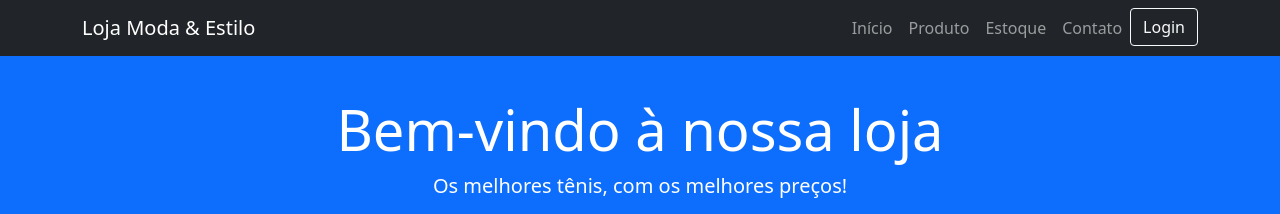
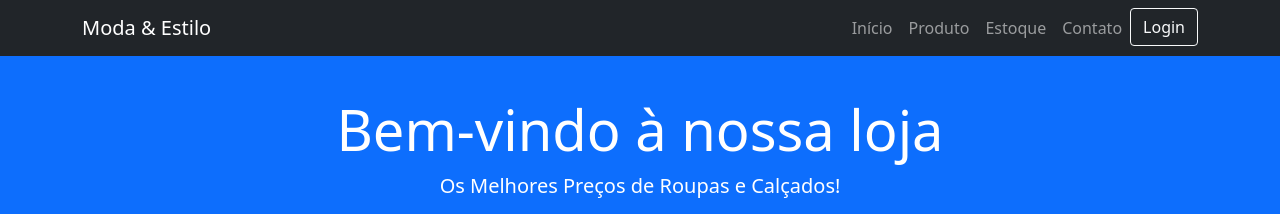
Before and after one commit to DevPython360/UC2Python, a plain HTML site: page loja.html in a window 1280 px wide. Shown: the top 214 px of the page. Drawn offline with nearby package versions, Linux system fonts and the light colour scheme.

Commit message:
Update loja.html

```diff
--- a/loja.html
+++ b/loja.html
@@ -27,7 +27,7 @@
   <!-- Navbar -->
   <nav class="navbar navbar-expand-lg navbar-dark bg-dark fixed-top">
     <div class="container">
-      <a class="navbar-brand" href="#">Loja Moda & Estilo</a>
+      <a class="navbar-brand" href="#"> Moda & Estilo</a>
       <button class="navbar-toggler" type="button" data-bs-toggle="collapse" data-bs-target="#navbarNav">
         <span class="navbar-toggler-icon"></span>
       </button>
@@ -50,7 +50,7 @@
   <section id="inicio" class="hero py-5 text-center bg-primary text-white mt-5">
     <div class="container">
       <h1 class="display-4">Bem-vindo à nossa loja</h1>
-      <p class="lead">Os melhores tênis, com os melhores preços!</p>
+      <p class="lead">Os Melhores Preços de Roupas e Calçados!</p>
       <a href="#produto" class="btn btn-light btn-lg">Ver Ofertas</a>
     </div>
   </section>
```
